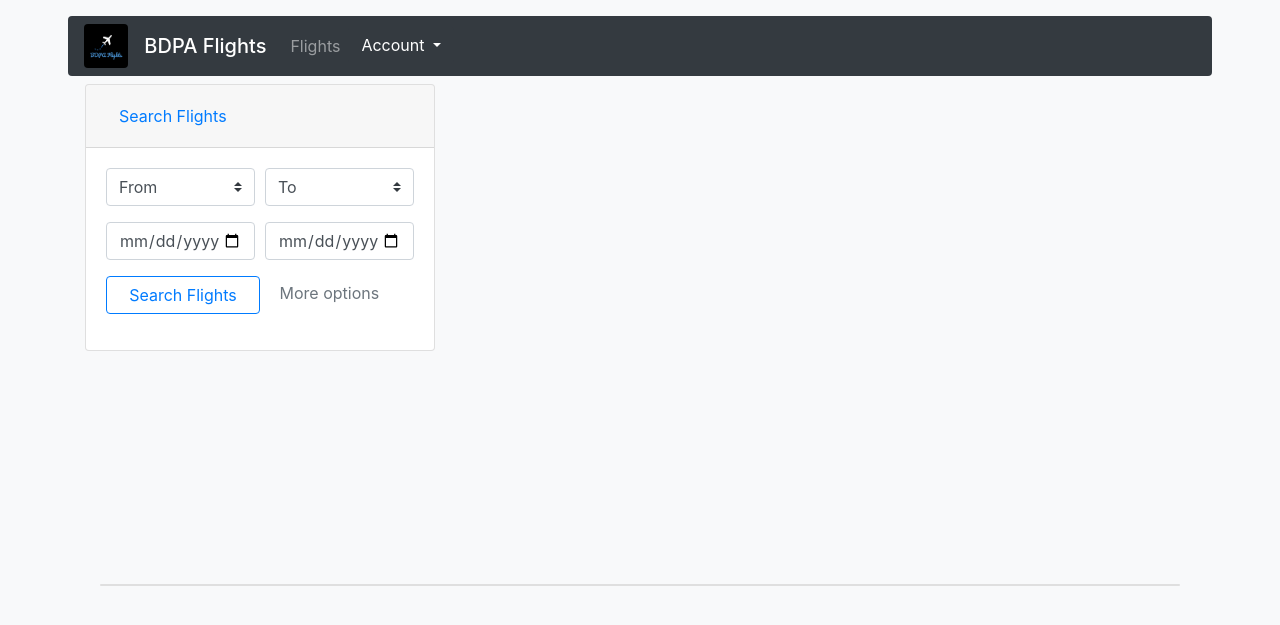
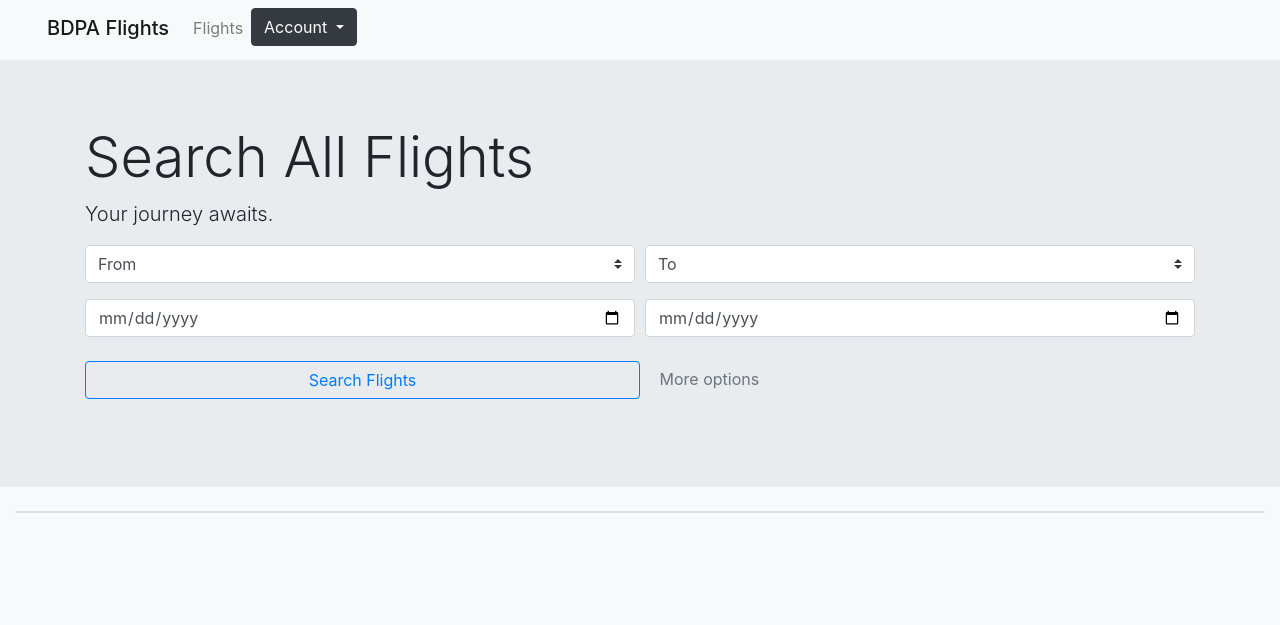
Before and after one commit to jamiekohns/BDPA-HSCC-Practice, a PHP site: page / in a window 1280 px wide. Shown: the top 625 px of the page. Run offline with PHP 8.4, Linux system fonts and the light colour scheme; the visitor is signed in with stand-in values (Sample User, id 1); data that the repository does not hold is empty.

Commit message:
Cleaned up searchbar and nav

```diff
--- a/app/index.php
+++ b/app/index.php
@@ -52,22 +52,19 @@ if (isset($_POST['submit'])){
     $response = $rest->all();
 }
 ?>
+<div class="jumbotron sticky-top mb-0 pb-4 rounded-0">
+    <div class="container">
+    <h1 class="display-4">Search All Flights</h1>
+    <p class="lead">Your journey awaits.</p>
+  </div>
     <div class="container mb-4 mt-2">
 
         <div class="row">
-        <div class="col col-12 col-md-4 col-sm-12 mb-4">
-            <div id="accordion">
-                <div class="card">
-                    <div class="card-header" id="headingOne">
-                        <h5 class="mb-0">
-                            <button class="btn btn-link" data-toggle="collapse" data-target="#collapseOne" aria-expanded="true" aria-controls="collapseOne">
-                                Search Flights
-                            </button>
-                        </h5>
-                    </div>
+            <div class="col col-12 mb-4">
 
-                    <div id="collapseOne" class="collapse show" aria-labelledby="headingOne" data-parent="#accordion">
-                        <div class="card-body">
+
+
+
                                 <form class="form" action="" method="POST">
                                     <div class="form-group">
                                         <div class="form-row">
@@ -114,16 +111,16 @@ if (isset($_POST['submit'])){
                                     <div class="col">
                                         <div class="collapse" id="collapseExample">
                                             <div class="card card-body bg-light px-0">
-                                            <div class="col mb-3">
-                                                <select class="custom-select mr-2" id="type" name="type">
+                                                <div class="col col-4 mb-3">
+                                                    <select class="custom-select" id="type" name="type">
                                                         <option value="">Type</option>
                                                         <option value="arrival">Arrival</option>
                                                         <option value="departure">Departure</option>
                                                     </select>
                                                 </div>
 
-                                            <div class="col mb-3">
-                                                <select class="custom-select mr-2" id="airline" name="airline">
+                                                <div class="col col-8 mb-3">
+                                                    <select class="custom-select" id="airline" name="airline">
                                                         <option value="">Airline</option>
                                                         <?php
                                                         foreach ($_SESSION['airlines'] as $row) {
@@ -136,7 +133,7 @@ if (isset($_POST['submit'])){
                                                 </div>
                                             </div>
                                         </div>
-                                    <div class="col col-12 px-0 mx-0">
+                                        <div class="col col-12 px-0 mx-0 mt-2">
                                             <button type="submit" name="submit" value="1" class="btn btn-outline-primary col-6">Search Flights</button>
                                             <a class="col-6 text-muted mx-0" data-toggle="collapse" href="#collapseExample" role="button" aria-expanded="false" aria-controls="collapseExample">
                                                 More options
@@ -147,15 +144,17 @@ if (isset($_POST['submit'])){
                             </div>
                         </form>
 </div>
-            </div>
-        </div>
+
+
+
+
 
     </div>
 
 </div>
+</div>
+<div style="z-index: 2000;" class="col col-12 bg-light pt-4 mt-0 pt-0 rounded-top">
 
-<div class="col">
-    <div style="height: 500px; overflow-y: scroll;" class="">
                 <?php
                 /*airline": "Delta",
             "comingFrom": "SCA",
@@ -307,7 +306,7 @@ if (isset($response['error'])){
 }
 
 ?>
-        </div>
+
     </div>
 </div>
 <div class="col-sm">
--- a/app/web-assets/tpl/app_nav.php
+++ b/app/web-assets/tpl/app_nav.php
@@ -1,8 +1,8 @@
 
-<div class="container col-md-11 mt-3 sticky-top mb-1">
-    <nav class="navbar navbar-expand-md navbar-dark bg-dark rounded">
+<div style="z-index:3000" class="container col-md-12 mt-0  sticky-top mb-1">
+    <nav class="navbar navbar-expand-md navbar-light bg-light rounded-bottom">
 
-        <img src="/web-assets/images/BDPA-Flights-Black.jpeg" class="rounded" width="44" height="44" alt="" loading="lazy">
+        <!-- <img src="/web-assets/images/BDPA-Flights-Black.jpeg" class="rounded" width="44" height="44" alt="" loading="lazy"> -->
         <span class="navbar-brand mb-0 h1 ml-3">BDPA Flights</span>
         <div class="collapse navbar-collapse" id="navbarNavAltMarkup">
             <div class="navbar-nav">
@@ -22,7 +22,7 @@
                             ?>
                             <a class="nav-item nav-link mr-auto" href="user_signup.php
                             ">Signup</a>
-                            <a class="nav-item nav-link mr-auto" href="login.php">Login</a>;
+                            <a class="nav-item nav-link mr-auto" href="login.php">Login</a>
                             <?php
                             break;
                         case 2:
```
Lines whose indentation alone changed are shown as unchanged.
